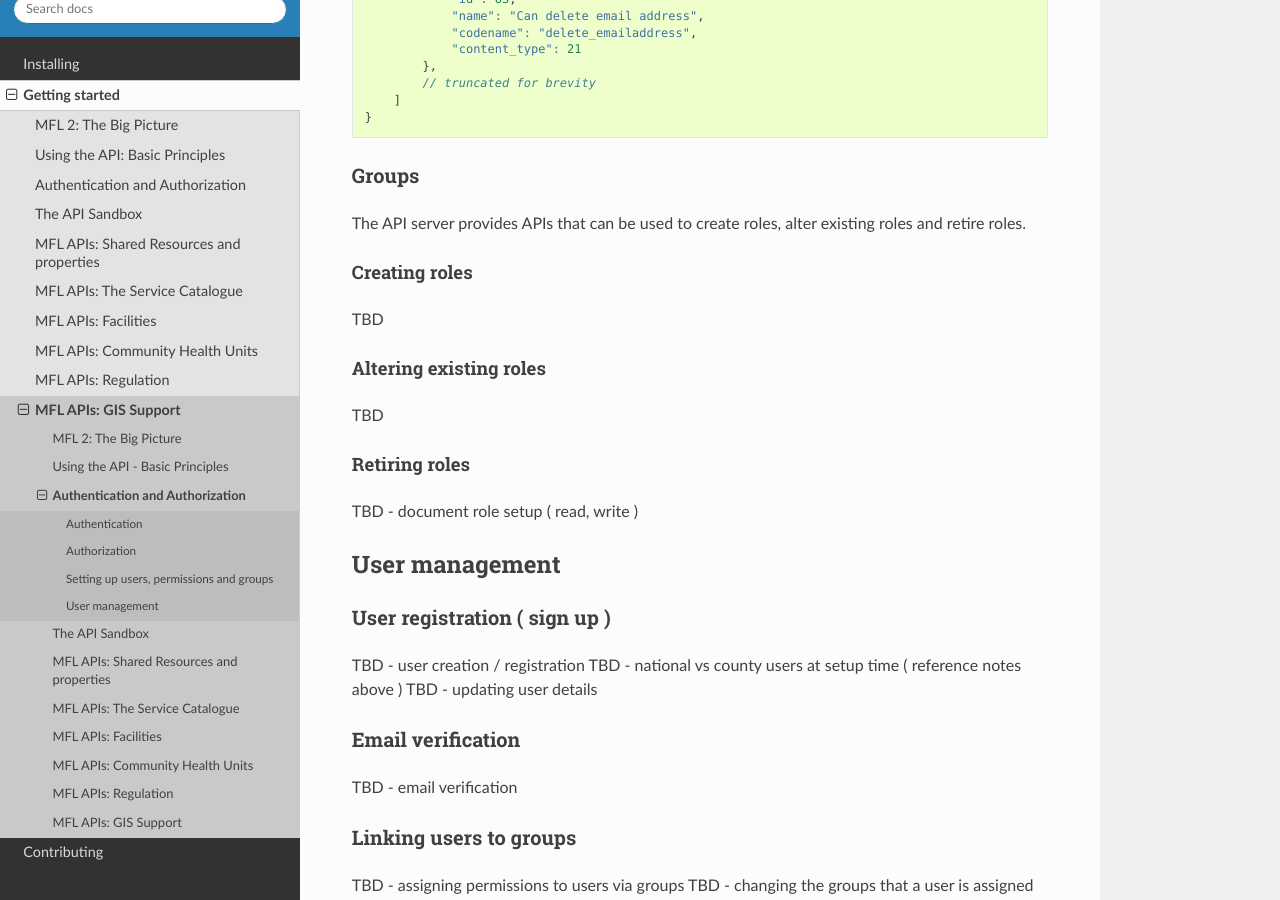
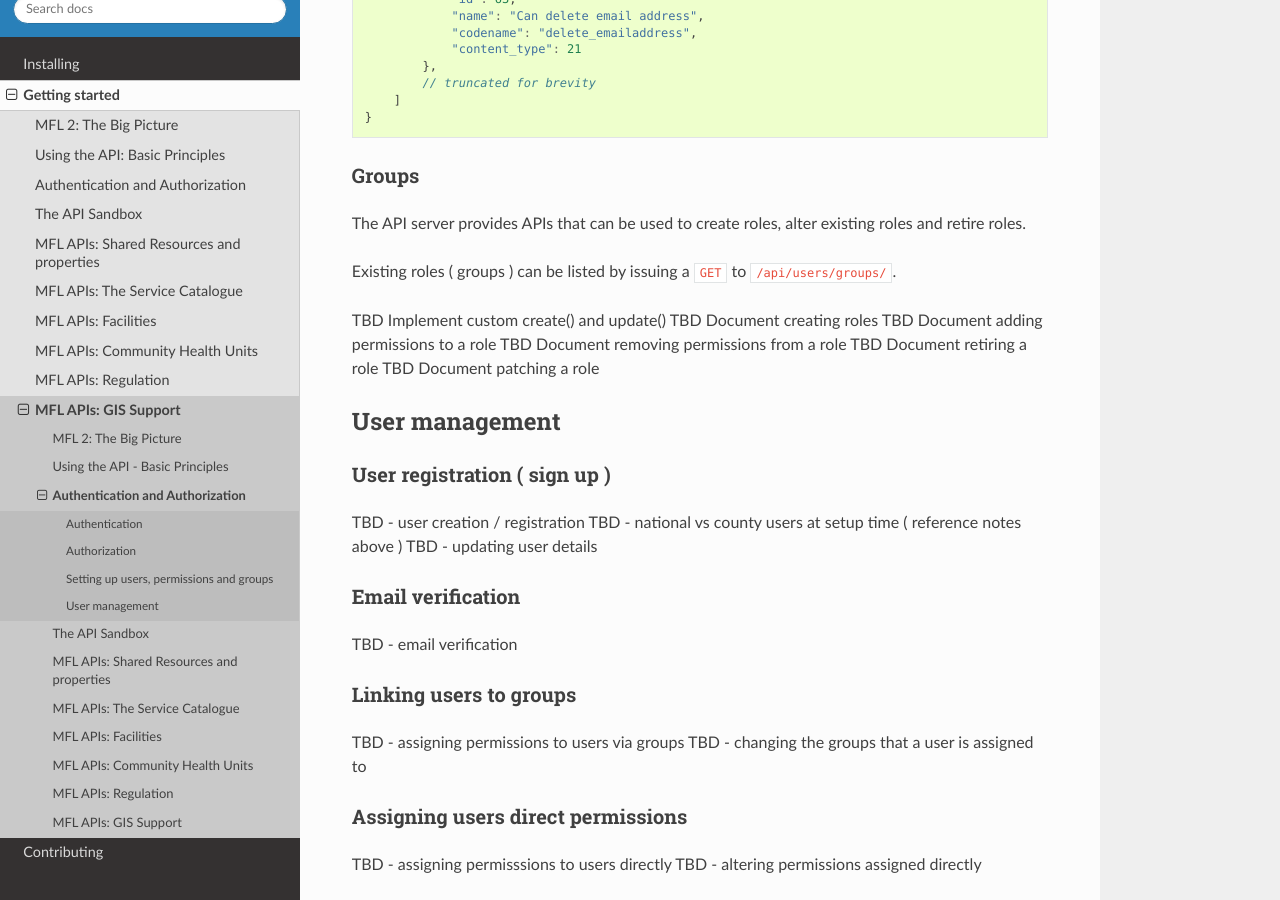
Before and after one commit to MasterFacilityList/mfl_api, a Sphinx documentation site: the page built from docs/getting_started/authentication.rst, in a window 1280 px wide and 900 px high, scrolled down 6979 px. Built offline with Sphinx 7.4.7 and the Read the Docs theme 2.0.0, drawn with Linux system fonts in a browser that asks for light colours.

Commit message:
Checkpoint

```diff
--- a/docs/getting_started/authentication.rst
+++ b/docs/getting_started/authentication.rst
@@ -379,18 +379,15 @@ Groups
 The API server provides APIs that can be used to create roles, alter existing
 roles and retire roles.
 
-Creating roles
-+++++++++++++++++
-TBD
+Existing roles ( groups ) can be listed by issuing a ``GET`` to
+``/api/users/groups/``.
 
-Altering existing roles
-++++++++++++++++++++++++++
-TBD
-
-Retiring roles
-+++++++++++++++++
-
-TBD - document role setup ( read, write )
+TBD Implement custom create() and update()
+TBD Document creating roles
+TBD Document adding permissions to a role
+TBD Document removing permissions from a role
+TBD Document retiring a role
+TBD Document patching a role
 
 User management
 -------------------
```
